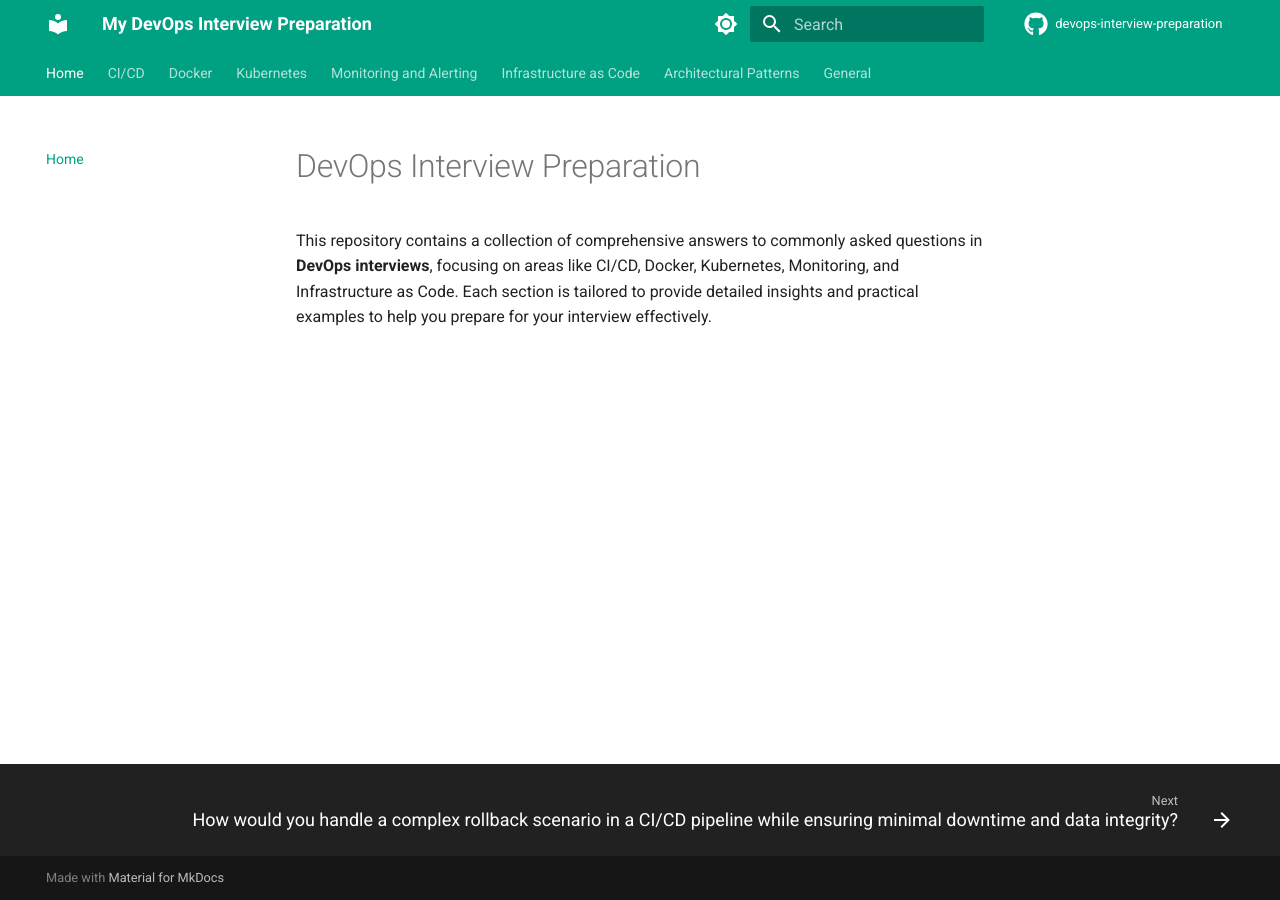
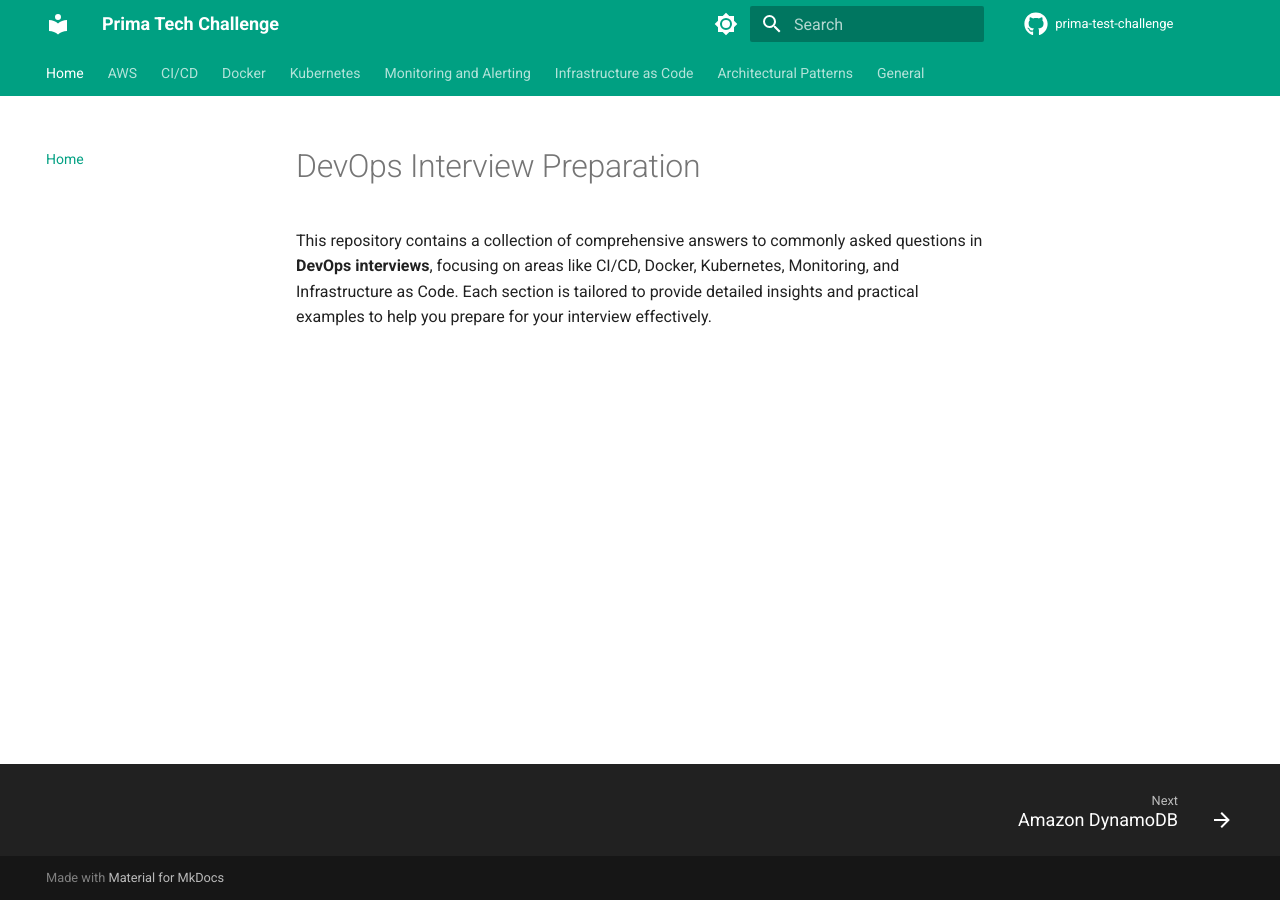
Before and after one commit to alelapi/devops-interview-preparation, an MkDocs documentation site: the page built from docs/index.md, in a window 1280 px wide. Built offline with MkDocs 1.6.1 and Material for MkDocs 9.7.7, drawn with Linux system fonts in a browser that asks for light colours; comment, search, counter and statistics services are not loaded.

Commit message:
add dynamodb

```diff
--- a/mkdocs.yml
+++ b/mkdocs.yml
@@ -1,7 +1,7 @@
-site_name: My DevOps Interview Preparation
-repo_name: devops-interview-preparation
-repo_url: https://github.com/alelapi/devops-interview-preparation
-site_description: "My DevOps Interview Preparation"
+site_name: Prima Tech Challenge
+repo_name: prima-test-challenge
+repo_url: https://github.com/alelapi/prima-test-challenge
+site_description: "Prima Tech Challenge"
 site_author: Alessio Lapi
 site_url: ''
 
@@ -65,6 +65,8 @@ plugins:
 
 nav:
   - Home: index.md
+  - AWS:
+    - aws/dynamodb.md
   - CI/CD:
     - ci-cd/how_would_you_handle_a_complex_rollback_scenario_i.md
     - ci-cd/can_you_discuss_potential_challenges_in_implementi.md
```
Also changed, not shown: docs/aws/dynamodb.md (added, +96 -0 lines).
